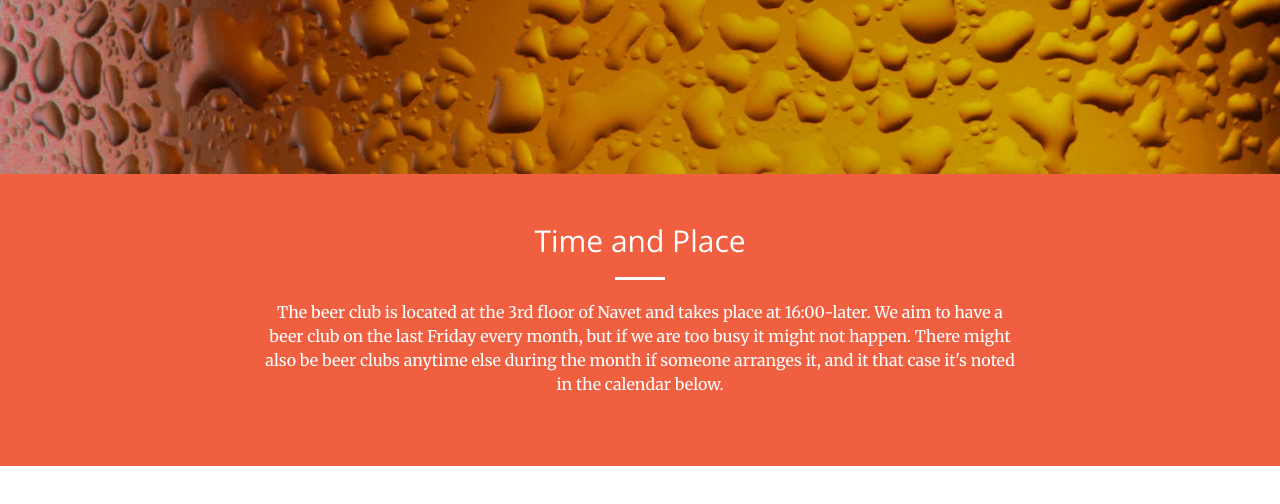
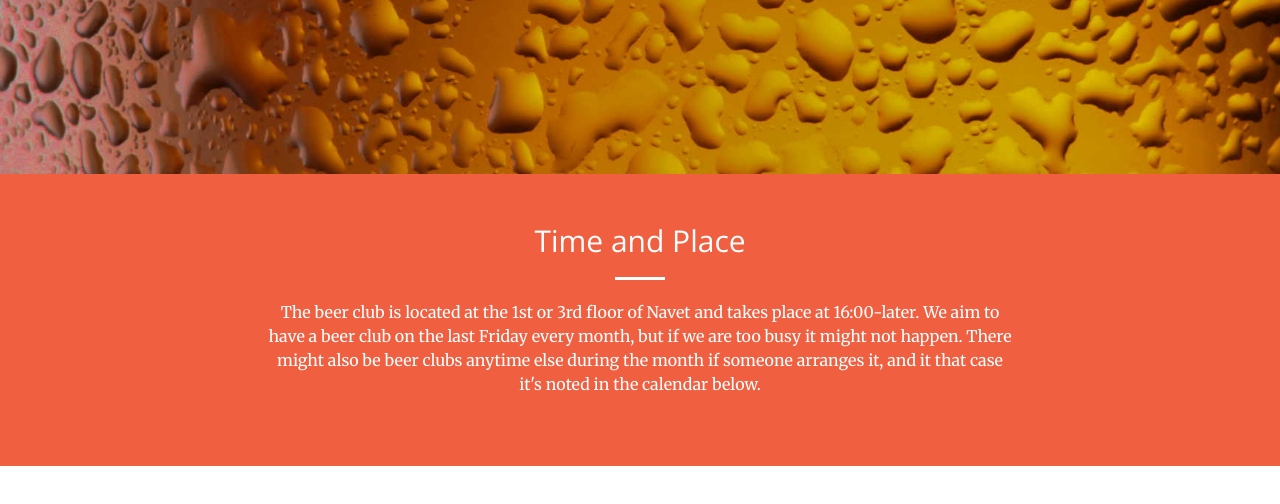
Before and after one commit to navet-beerclub/navet-beerclub.github.io, a website: page index.html in a window 1280 px wide. Shown: the part 626-1130 px from the top of the page. Drawn offline with nearby package versions, Linux system fonts and the light colour scheme.

Commit message:
Changed location info

```diff
--- a/index.html
+++ b/index.html
@@ -87,7 +87,7 @@
                 <div class="col-lg-8 col-lg-offset-2 text-center">
     				<h2 class="section-heading">Time and Place</h2>
                     <hr class="light">
-                    <p>The beer club is located at the 3rd floor of Navet and takes place at 16:00-later. We aim to have a beer club on the last Friday every month, but if we are too busy it might not happen. There might also be beer clubs anytime else during the month if someone arranges it, and it that case it's noted in the calendar below.</p>
+                    <p>The beer club is located at the 1st or 3rd floor of Navet and takes place at 16:00-later. We aim to have a beer club on the last Friday every month, but if we are too busy it might not happen. There might also be beer clubs anytime else during the month if someone arranges it, and it that case it's noted in the calendar below.</p>
                 </div>
             </div>
         </div>
```
